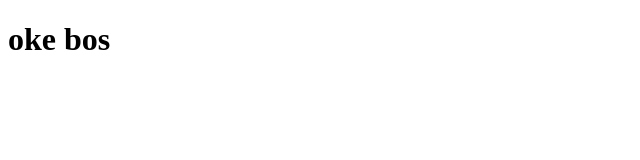
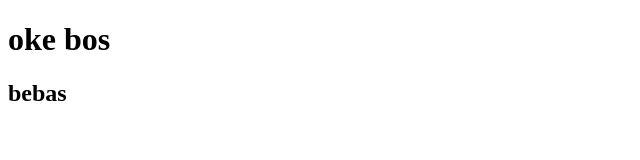
Before and after one commit to ham8ani/day-1, a plain HTML site: page index.html in a window 1280 px wide. Shown: the whole page, without its empty margins (0-640 px from the left). Drawn offline with Linux system fonts and the light colour scheme.

Commit message:
creat html file

```diff
--- a/index.html
+++ b/index.html
@@ -8,6 +8,7 @@
 </head>
 <body>
     <h1>oke bos</h1>
+    <h2>bebas </h2>
 
 </body>
 </html>
```
